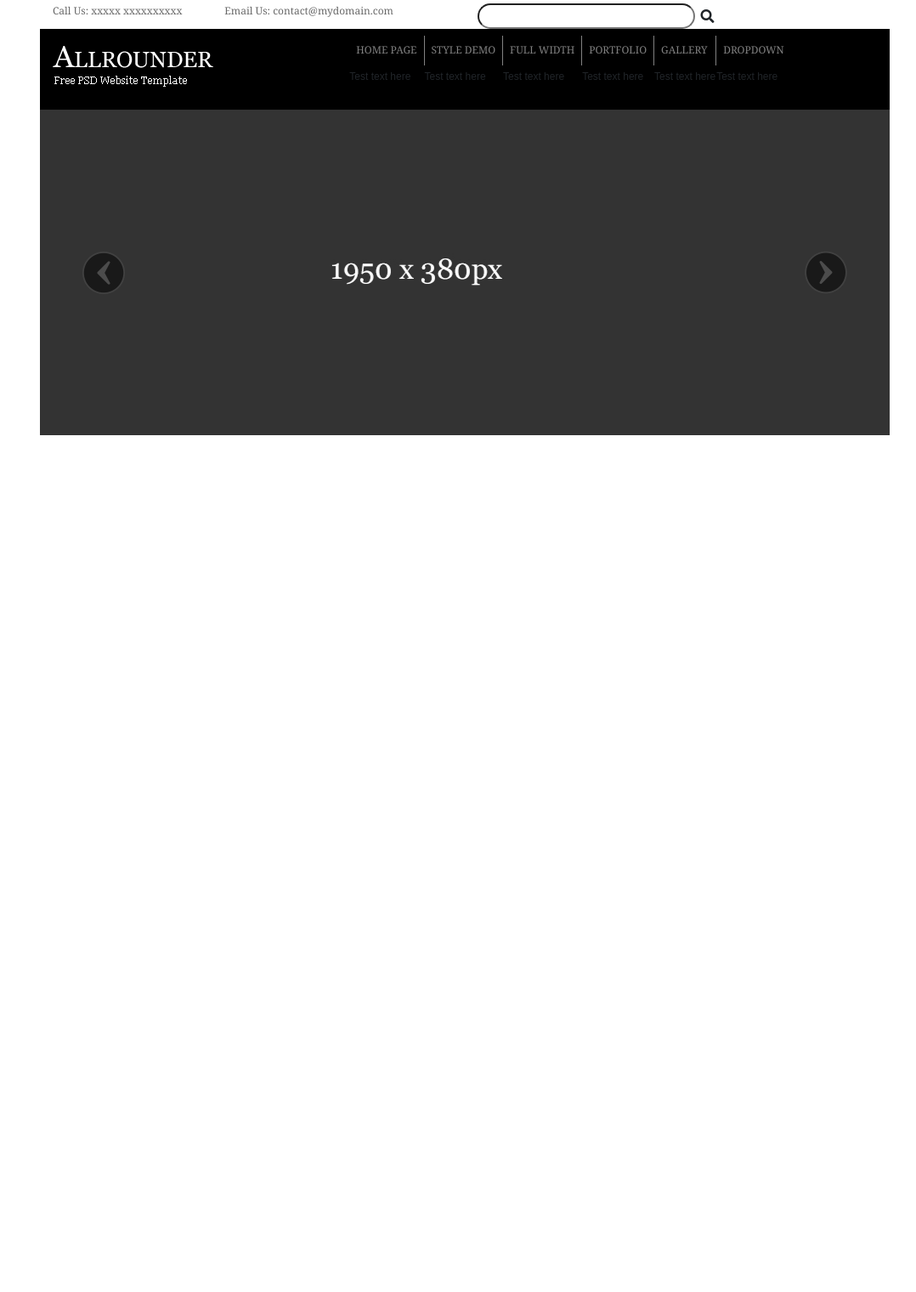
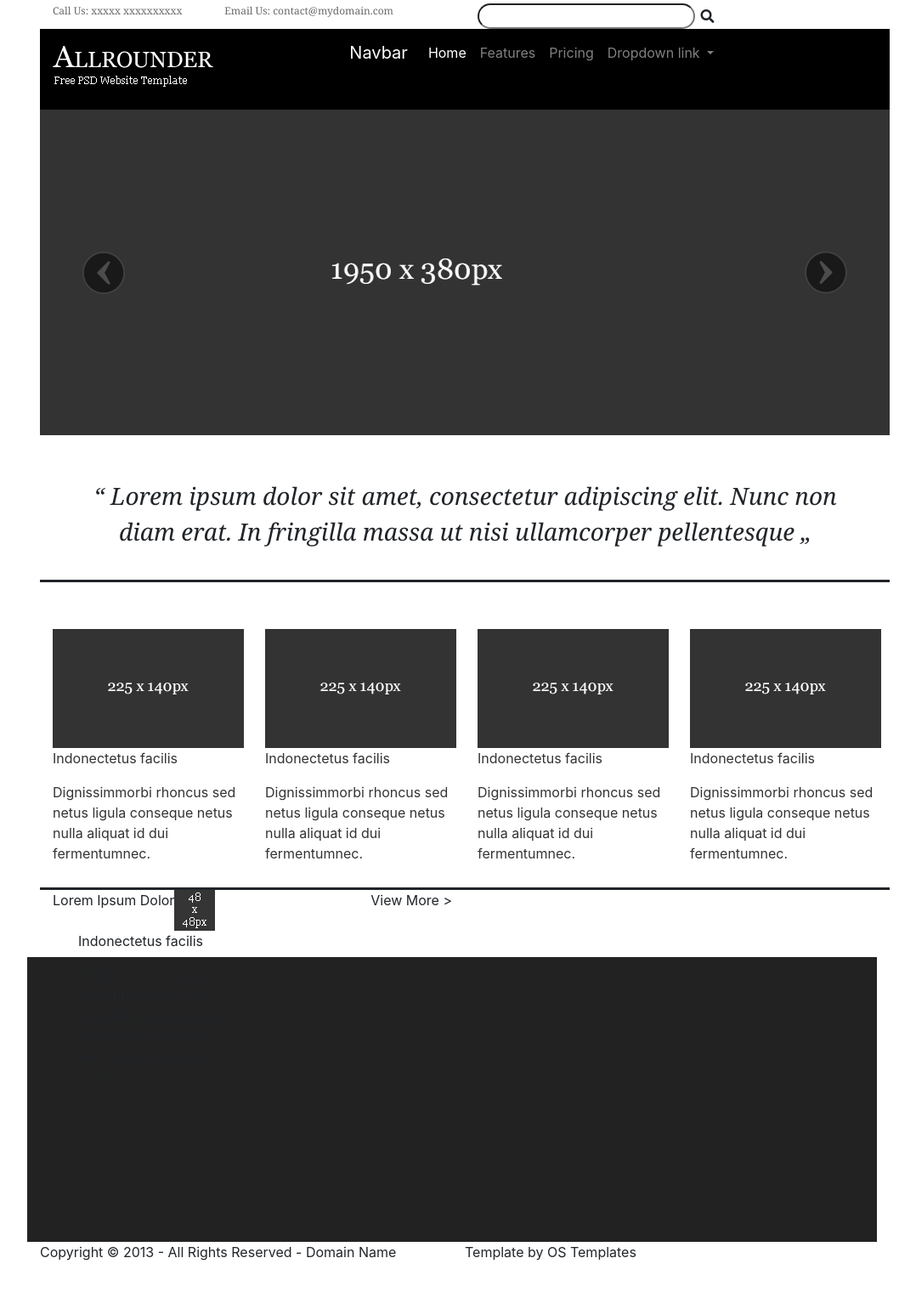
Before and after one commit to minhpc225/onepage, a plain HTML site: page index.html in a window 1280 px wide. Shown: the whole page at 85% size, without its empty margins (78-1156 px from the left). Drawn offline with nearby package versions, Linux system fonts and the light colour scheme.

Commit message:
Add files via upload

```diff
--- a/index.html
+++ b/index.html
@@ -30,7 +30,7 @@
         <div id="header-top-right" class="col-md-6">
           <form action="#" method="post">
 
-                                  <input id='search' type="text" >
+            <input id='search' type="text">
             <i class="fas fa-search"></i>
 
           </form>
@@ -42,51 +42,37 @@
       <div id="logo" class="col-md-4">
         <img src="allrounder.png">
       </div>
-                <div id="top-navigator" class="col-md-8">
-                        <nav id="menu" class="navbar navbar-expand-sm  navbar-dark">
-                                <!-- Links -->
+      <div id="top-divigator" class="col-md-8">
+        <nav id="menu" class="navbar navbar-expand-lg navbar-dark ">
+          <a class="navbar-brand" href="#">Navbar</a>
+          <button class="navbar-toggler" type="button" data-toggle="collapse" data-target="#navbarNavDropdown"
+            aria-controls="navbarNavDropdown" aria-expanded="false" aria-label="Toggle navigation">
+            <span class="navbar-toggler-icon"></span>
+          </button>
+          <div class="collapse navbar-collapse" id="navbarNavDropdown">
             <ul class="navbar-nav">
+              <li class="nav-item active">
+                <a class="nav-link" href="#">Home <span class="sr-only">(current)</span></a>
+              </li>
               <li class="nav-item">
-                                    <a class="nav-link georgia-12" href="#">HOME PAGE</a>
-                                    <span class="arial-12">Test text here
-                                    </span>
+                <a class="nav-link" href="#">Features</a>
               </li>
-                                  <li class="nav-item menu-border">
-                                    <a class="nav-link georgia-12" href="#">STYLE DEMO</a>
-                                    <span class="arial-12">Test text here
-                                        </span>
+              <li class="nav-item">
+                <a class="nav-link" href="#">Pricing</a>
               </li>
-                                  <li class="nav-item menu-border">
-                                        <a class="nav-link georgia-12" href="#">FULL WIDTH</a>
-                                        <span class="arial-12">Test text here
-                                            </span>
-                                      </li>
-
-                                      <li class="nav-item menu-border">
-                                            <a class="nav-link georgia-12" href="#">PORTFOLIO</a>
-                                            <span class="arial-12">Test text here
-                                                </span>
-                                          </li>
-                                          <li class="nav-item menu-border">
-                                                <a class="nav-link georgia-12" href="#">GALLERY</a>
-                                                <span class="arial-12">Test text here
-                                                    </span>
-                                              </li>
-
-                                  <!-- Dropdown -->
-                                  <li class="nav-item dropdown menu-border">
-                                    <a class="nav-link georgia-12" href="#" id="navbardrop" data-toggle="dropdown">
-                                      DROPDOWN
+              <li class="nav-item dropdown">
+                <a class="nav-link dropdown-toggle" href="#" id="navbarDropdownMenuLink" data-toggle="dropdown"
+                  aria-haspopup="true" aria-expanded="false">
+                  Dropdown link
                 </a>
-                                    <span class="arial-12">Test text here
-                                        </span class>
-                                    <div class="dropdown-menu">
-                                      <a class="dropdown-item" href="#">Link 1</a>
-                                      <a class="dropdown-item" href="#">Link 2</a>
-                                      <a class="dropdown-item" href="#">Link 3</a>
+                <div class="dropdown-menu" aria-labelledby="navbarDropdownMenuLink">
+                  <a class="dropdown-item" href="#">Action</a>
+                  <a class="dropdown-item" href="#">Another action</a>
+                  <a class="dropdown-item" href="#">Something else here</a>
                 </div>
               </li>
             </ul>
+          </div>
         </nav>
       </div>
     </div>
@@ -115,23 +101,76 @@
       </a>
 
     </div>
-            <div id="shout" class="row"></div>
+    <div id="shout" class="row">
+      <p>“ Lorem ipsum dolor sit amet, consectetur adipiscing elit. Nunc non diam
+        erat. In fringilla massa ut nisi ullamcorper pellentesque „</p>
+    </div>
     <div id="lastest-work" class="row">
-                <nav class="lastest-nav col-md-3"></nav>
-                <nav class="lastest-nav col-md-3"></nav>
-                <nav class="lastest-nav col-md-3"></nav>
-                <nav class="lastest-nav col-md-3"></nav>
+      <div class="card-list">
+        <div class="lastest-div col-md-3"><img src="225x140px.jpg">
+
+          <div class="indent">
+            <p>Indonectetus facilis</p>
+            <p>Dignissimmorbi rhoncus sed netus ligula conseque netus nulla aliquat id dui fermentumnec.</p>
+          </div>
+        </div>
+        <div class="lastest-div col-md-3">
+          <img src="225x140px.jpg">
+          <p>Indonectetus facilis</p>
+          <p>Dignissimmorbi rhoncus sed netus ligula conseque netus nulla aliquat id dui fermentumnec.</p>
+        </div>
+        <div class="lastest-div col-md-3"><img src="225x140px.jpg">
+          <p>Indonectetus facilis</p>
+          <p>Dignissimmorbi rhoncus sed netus ligula conseque netus nulla aliquat id dui fermentumnec.</p>
+        </div>
+        <div class="lastest-div col-md-3"><img src="225x140px.jpg">
+          <p>Indonectetus facilis</p>
+          <p>Dignissimmorbi rhoncus sed netus ligula conseque netus nulla aliquat id dui fermentumnec.</p>
+        </div>
+      </div>
     </div>
     <div id="content" class="row">
-                <div id="content-left" class="col-md-6"></div>
-                <div id="content-right" class="col-md-6"></div>
+      <div id="content-left" class="col-md-6">
+        <div id="header-c-left col-md-12">
+          <p style="float: left;">Lorem Ipsum Dolor</p>
+          <a style="float: right;">View More ></a s>
         </div>
+
+        <div class="body-c-left col-md-12" style="height: 79px;">
+
+          <div class="col-md-6">
+            <img src="48x48px.jpeg">
+            <p>Indonectetus facilis</p>
+            <p>Vestibulu maccumsan ege stibulum eu justo convallis aug ue estas aenean elit intes que sed. Facili spede estib ulum.</p>
+            <div class="col-md-6">
+            </div>
+          </div>
+
+          <div class="col-md-6"></div>
+          <div class="col-md-6"></div>
+        </div>
+
+      </div>
+      <div id="content-right" class="col-md-6">
+        <div class="header-c-right col-md-12"></div>
+        <div class="body-c-right col-md-12"></div>
+      </div>
+
       <div id="fotter" class="row">
+        <div class="col-md-3"></div>
+        <div class="col-md-3"></div>
+        <div class="col-md-3"></div>
         <div class="col-md-3"></div>
       </div>
       <div id="coppyright" class="row">
-                <div class="col-md-6"></div>
-                <div class="col-md-6"></div>
+        <div class="col-md-6">
+          <p>
+            Copyright © 2013 - All Rights Reserved - Domain Name
+          </p>
+        </div>
+        <div class="col-md-6">
+          <p>Template by OS Templates</p>
+        </div>
       </div>
     </div>
 </body>
--- a/style.css
+++ b/style.css
@@ -61,10 +61,28 @@ border-left-color: #828282;
 #shout{
     height: 170px;
     width: 100%;
+
+}
+#shout>p{
+    padding:50px 42px 50px 43px;
+    font-family: Georgia;
+    font-size: 28px;
+    text-align: center;
+    font-style: italic;
+    line-height: 42px;
 }
 #lastest-work{
     height: 365px;
     width: 100%;
+    border-bottom-style :solid;
+    border-top-style: solid;
+}
+.card-list{
+    padding-top: 55px;
+}
+.lastest-div{
+    color: #333333;
+    float: left;
 }
 #content{
     height: 433px;
@@ -73,6 +91,7 @@ border-left-color: #828282;
 #fotter{
     height: 335px;
     width: 100%;
+    background-color: #222222;
 }
 #coppyright{
     height: 56px;
@@ -81,3 +100,13 @@ border-left-color: #828282;
 #menu{
     background-color: unset;
 }
+#header-c-left #header-c-right{
+    height: 79px;
+    width: 100%;
+}
+#header-c-left>a{
+    float: right;
+}
+#header-c-left>p{
+    float: left;
+}
```
Also changed, not shown: 225x140px.jpg (added), 48x48px.jpeg (added). Lines whose indentation alone changed are shown as unchanged.
